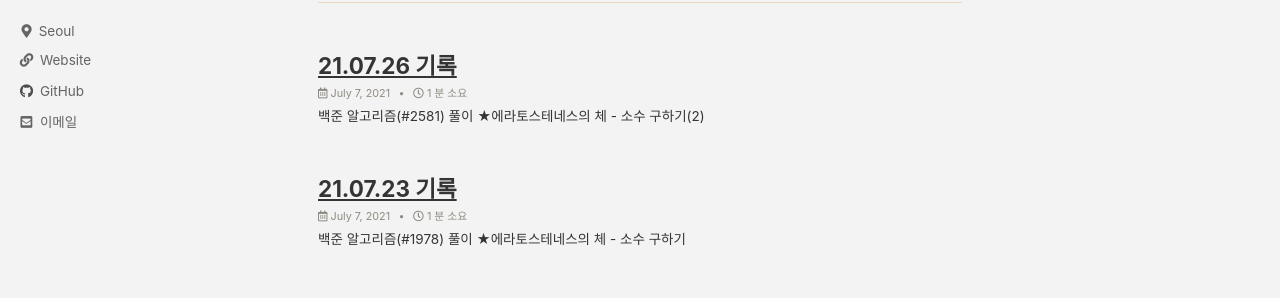
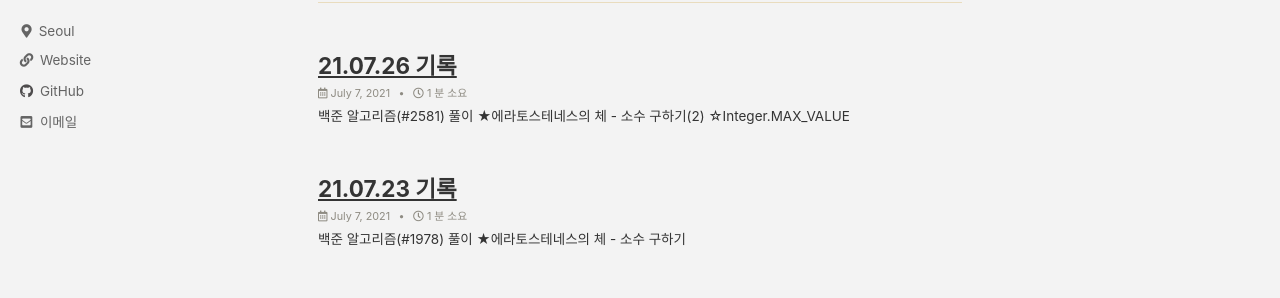
Before and after one commit to liv660/liv660.github.io, a Jekyll site: the page built from index.html, in a window 1280 px wide. Shown: the part 153-451 px from the top of the page. Built offline with Jekyll 4.4.1, drawn with Linux system fonts in a browser that asks for light colours; cached includes are drawn as plain includes; the list of posts is cut into pages by our own code.

Commit message:
Update 07.26 TIL

```diff
--- a/_posts/TIL/21.07.study/2021-07-07-210726.md
+++ b/_posts/TIL/21.07.study/2021-07-07-210726.md
@@ -1,6 +1,6 @@
 ---
 title:  "21.07.26 기록"
-excerpt: "백준 알고리즘(#2581) 풀이 ★에라토스테네스의 체 - 소수 구하기(2)"
+excerpt: "백준 알고리즘(#2581) 풀이 ★에라토스테네스의 체 - 소수 구하기(2) ☆Integer.MAX_VALUE"
 categories:
   - TIL
   - BAEKJOON
```
